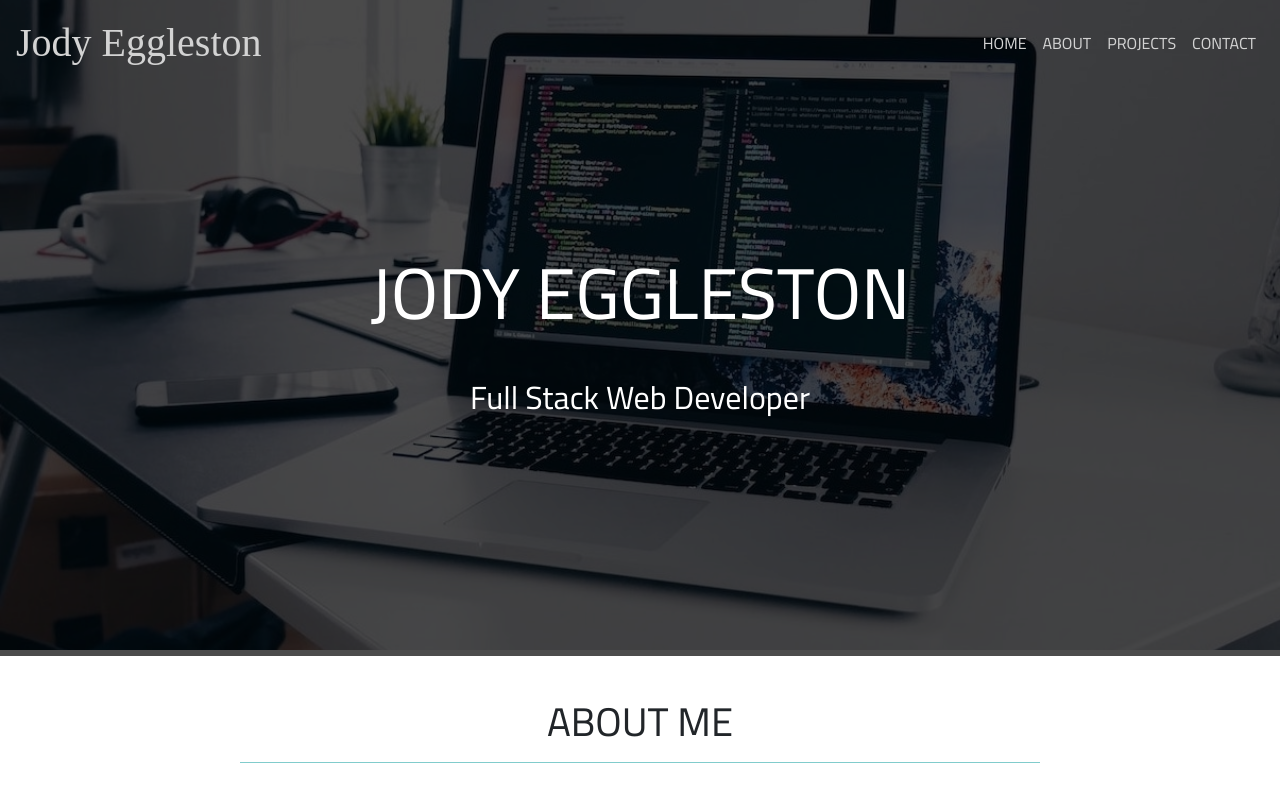
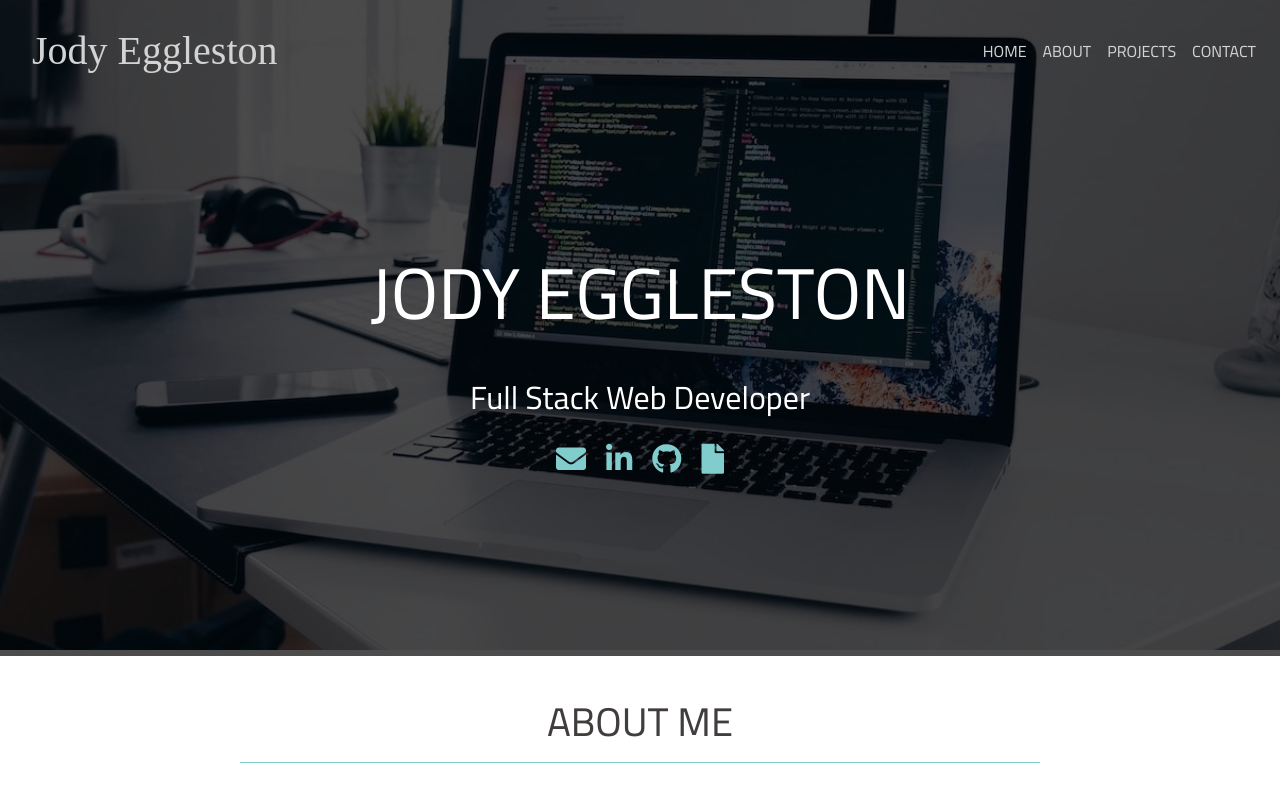
Before and after one commit to jmeggles/Portfolio, a React (Create React App) app: page / in a window 1280 px wide. Shown: the top 800 px of the page. Built offline with nearby package versions, Linux system fonts and the light colour scheme; a web font is replaced by a local one.

Commit message:
css on all components and adding anchor links

```diff
--- a/src/components/About/style.css
+++ b/src/components/About/style.css
@@ -1,3 +1,7 @@
+.sectionTitle {
+  color: #413d3d;
+}
+
 .sectionTitle::after {
     /* line under the title for all sections in this app */
   content: ""; /* plain line */
@@ -33,21 +37,13 @@
 }
 
 .fa-icon {
-  color: #413d3d;
+  color: #81cccc;
   font-size: 30px;
   margin: 0 10px;
 }
 
-.aboutBtn a {
-  color: #413d3d;
-  margin: 0 15px;
-  background: radial-gradient(#befaf0, #5bc0de, #4c4853);
-  padding: 10px;
-  border-radius: 0.25rem;
-  margin-top: 4px;
+.fa-icon:hover {
+  color: aqua;
+  margin: 0 10px;
+  transition: all .1s ease-in-out;
 }
-
-.aboutBtn a:hover {
-  color: white;
-  background: radial-gradient(#4c4853, #5bc0de, #befaf0);
-}
--- a/src/components/Banner/Banner.jsx
+++ b/src/components/Banner/Banner.jsx
@@ -11,11 +11,38 @@ const Banner = () => {
         {/* dark overlay */}
         <div className="overlay">
           <Container className="bannerContainer">
-
-
-              <h1 className="bannerName">JODY EGGLESTON</h1>
-              <h4 className="bannerTitle"> Full Stack Web Developer</h4>
-
+            <h1 className="bannerName">JODY EGGLESTON</h1>
+            <h4 className="bannerTitle"> Full Stack Web Developer</h4>
+            <div className="bannerIcons">
+              <a
+                target="_blank"
+                rel="noopener noreferrer"
+                href={`mailto:jmeggles@gmail.com`}
+              >
+                <i className="fas fa-envelope fa-icon"></i>
+              </a>
+              <a
+                target="_blank"
+                rel="noopener noreferrer"
+                href="https://www.linkedin.com/in/jody-eggleston"
+              >
+                <i className="fab fa-linkedin-in fa-icon"></i>
+              </a>
+              <a
+                target="_blank"
+                rel="noopener noreferrer"
+                href="https://github.com/jmeggles"
+              >
+                <i className="fab fa-github fa-icon"></i>
+              </a>
+              <a
+                target="_blank"
+                rel="noopener noreferrer"
+                href="https://docs.google.com/document/d/1fVtFGpuRR1aFmVOI-IFFB2vVIiAVNRa9tTKOaSPOG4o/edit?usp=sharing"
+              >
+                <i className="fas fa-file fa-icon"></i>
+              </a>
+            </div>
           </Container>
         </div>
       </div>
--- a/src/components/Banner/style.css
+++ b/src/components/Banner/style.css
@@ -22,7 +22,7 @@
   font-size: 4.5em;
   font-family: "Cairo", sans-serif;
   text-align: center;
-  margin-bottom: .3em;
+  margin-bottom: 0.3em;
 }
 
 .bannerTitle {
@@ -37,3 +37,8 @@
 .bannerContainer {
   margin-top: 250px;
 }
+
+/* additional icon css in About style.css */
+.bannerIcons {
+  text-align: center;
+}
--- a/src/components/Contact/Contact.jsx
+++ b/src/components/Contact/Contact.jsx
@@ -59,7 +59,14 @@ class Contact extends Component {
               <div className="contactLinks">
                 <h5>Central Florida</h5>
                 <h5>
-                  <a href={`mailto:jmeggles@gmail.com`}>jmeggles@gmail.com</a>
+                  <a
+                    target="_blank"
+                    rel="noopener noreferrer"
+                    href={`mailto:jmeggles@gmail.com`}
+                  >
+                    <i className="fas fa-envelope fa-icon"></i>
+                    jmeggles@gmail.com
+                  </a>
                 </h5>
                 <h5>
                   <a
@@ -67,6 +74,8 @@ class Contact extends Component {
                     rel="noopener noreferrer"
                     href="https://www.linkedin.com/in/jody-eggleston"
                   >
+                    {" "}
+                    <i className="fab fa-linkedin-in fa-icon"></i>
                     Linkedin
                   </a>
                 </h5>
@@ -76,6 +85,7 @@ class Contact extends Component {
                     rel="noopener noreferrer"
                     href="https://github.com/jmeggles"
                   >
+                    <i className="fab fa-github fa-icon"></i>
                     GitHub
                   </a>
                 </h5>
@@ -85,6 +95,7 @@ class Contact extends Component {
                     rel="noopener noreferrer"
                     href="https://docs.google.com/document/d/1fVtFGpuRR1aFmVOI-IFFB2vVIiAVNRa9tTKOaSPOG4o/edit?usp=sharing"
                   >
+                    <i className="fas fa-file fa-icon"></i>
                     Rèsumè
                   </a>
                 </h5>
@@ -131,7 +142,6 @@ class Contact extends Component {
                 </Button>
               </Form>
             </Col> */}
-
           </Row>
         </Container>
       </Fragment>
--- a/src/components/Contact/style.css
+++ b/src/components/Contact/style.css
@@ -5,7 +5,6 @@
     font-family: "Cairo", sans-serif;
 }
 
-
 .contact-form {
   justify-content: center;
   border-radius: 2px !important;
--- a/src/components/Navigation/Navigation.jsx
+++ b/src/components/Navigation/Navigation.jsx
@@ -20,7 +20,7 @@ onScroll = () => {
           navLink: "navLinkScroll",
           navBg: "navBgScroll",
       })
-  } else if (window.scrollY < 100) {
+  } else if (window.scrollY < 200) {
       this.setState({
           navName: "navName",
           navLink: "navLink",
@@ -36,9 +36,9 @@ componentDidMount() {
   render() {
     return (
       <Fragment>
-        <Navbar className={this.state.navBg} collapseOnSelect fixed="top" bg="light" expand="sm">
-          <Navbar.Brand className={this.state.navName} id="navigationName" href="#home">
-            Jody Eggleston
+        <Navbar className={this.state.navBg} fixed="top" expand="md">
+          <Navbar.Brand> <Nav.Link className={this.state.navName} href="#home">
+            Jody Eggleston</Nav.Link>
           </Navbar.Brand>
           <Navbar.Toggle aria-controls="basic-navbar-nav" />
           <Navbar.Collapse id="basic-navbar-nav">
--- a/src/components/Navigation/style.css
+++ b/src/components/Navigation/style.css
@@ -1,16 +1,3 @@
-* {
-  scroll-behavior: smooth;
-}
-
-body {
-  text-align: center;
-  font-family: "Cairo", sans-serif;
-}
-
-a:hover {
-  text-decoration: none;
-}
-
 .navName {
   /* navbar name uppder left, before scroll */
   color: #d3d3d3 !important;
--- a/src/components/Projects/style.css
+++ b/src/components/Projects/style.css
@@ -28,6 +28,14 @@
 }
 
 Button {
-  background-color: #81cccc !important;
-  border-color: #81cccc !important;
+  color: #141818 !important;
+  margin: 2px;
+  background: radial-gradient(#befaf0, #5bc0de, #4c4853);
+  padding: 10px;
+  border-radius: 0.25rem;
 }
+
+Button:hover {
+  color: white;
+  background: radial-gradient(#4c4853, #5bc0de, #befaf0);
+}
--- a/src/pages/Home.jsx
+++ b/src/pages/Home.jsx
@@ -8,11 +8,16 @@ import Footer from "../components/Footer/Footer";
 
 //this is the order each component will show on the home/main page.
 class Home extends Component {
+  // https://medium.com/javascript-in-plain-english/creating-a-hash-anchor-link-effect-with-react-router-a63dcb1a9b0e
+  componentDidMount() {
+    window.scroll(0, 0)
+    console.log(this.props.location);
+}
   render() {
     return (
       // pull in each component
       <Fragment>
-        <Navigation />
+        <Navigation component={Home} />
         <Banner />
         <About />
         <Projects />
```
Lines whose indentation alone changed are shown as unchanged.
